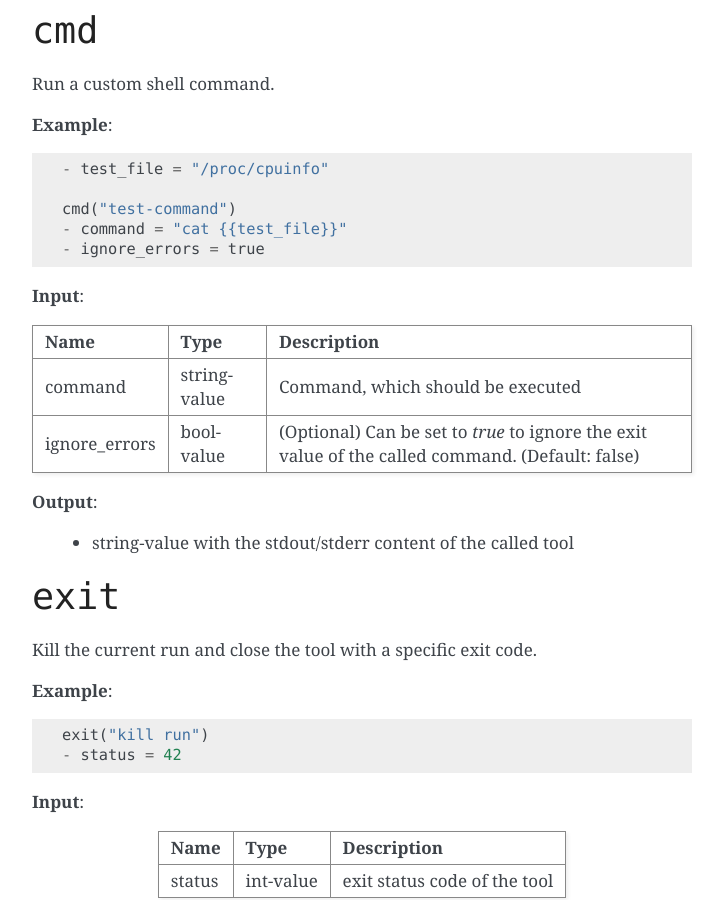
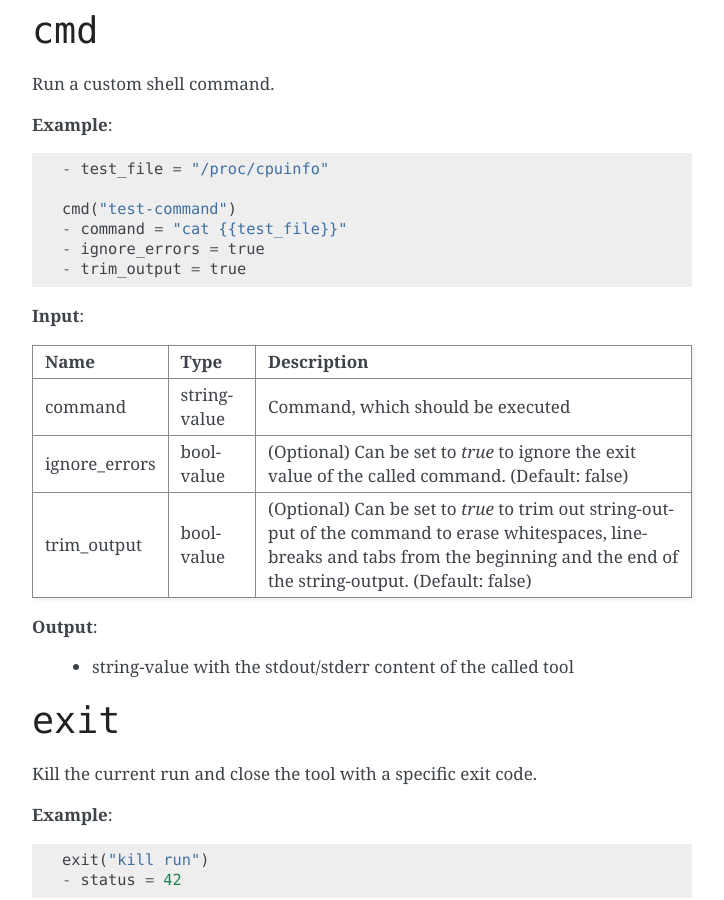
Before and after one commit to kitsudaiki/SakuraTree-Documentation, a Sphinx documentation site: the page built from source/blossoms/special.rst, in a window 1280 px wide and 900 px high, scrolled down 2202 px. Shown: the whole window, without its empty margins (388-1112 px from the left). Built offline with Sphinx 7.4.7, drawn with Linux system fonts in a browser that asks for light colours.

Commit message:
add trim_output-option to cmd-blossom

```diff
--- a/source/blossoms/special.rst
+++ b/source/blossoms/special.rst
@@ -144,6 +144,7 @@ Run a custom shell command.
     cmd("test-command")
     - command = "cat {{test_file}}"
     - ignore_errors = true
+    - trim_output = true
 
 
 **Input**:
@@ -164,6 +165,10 @@ Run a custom shell command.
     * - ignore_errors
       - bool-value
       - (Optional) Can be set to *true* to ignore the exit value of the called command. (Default: false)
+
+    * - trim_output
+      - bool-value
+      - (Optional) Can be set to *true* to trim out string-output of the command to erase whitespaces, linebreaks and tabs from the beginning and the end of the string-output. (Default: false)
 
 
 **Output**:
```
